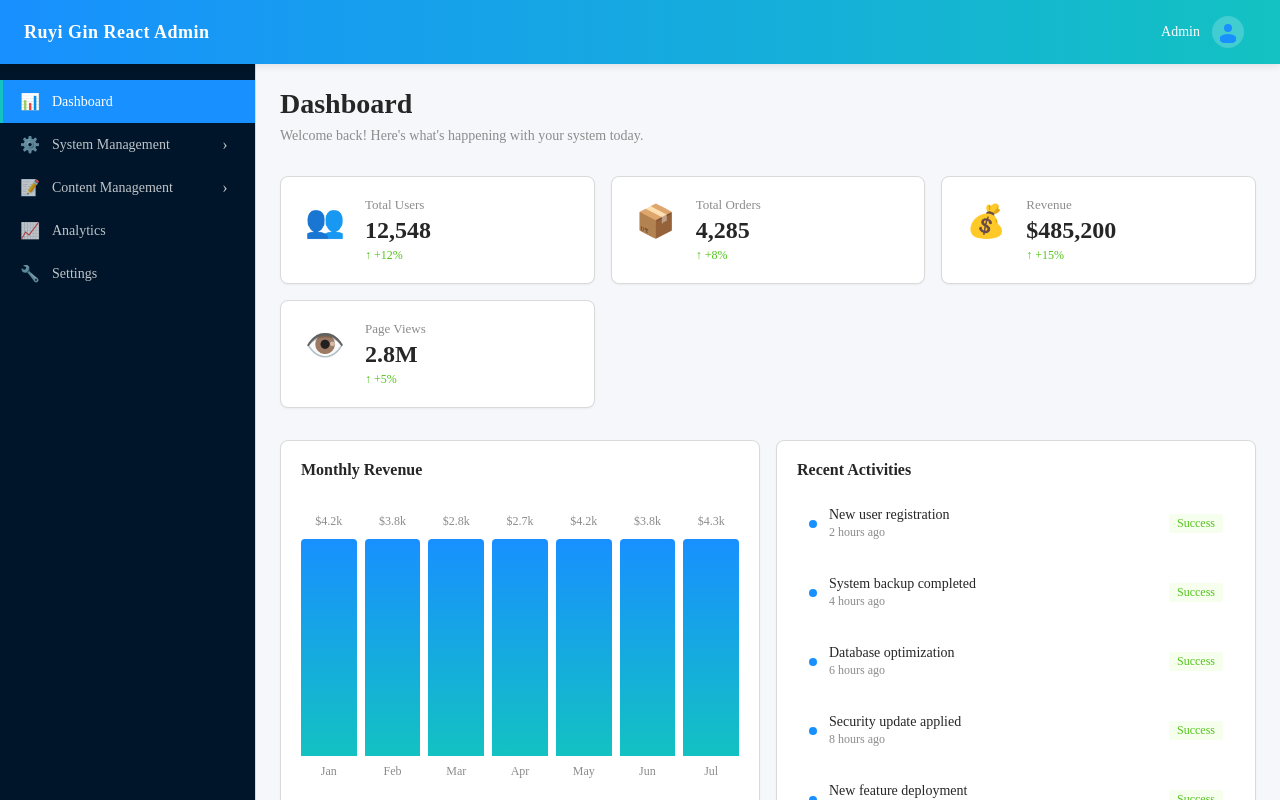
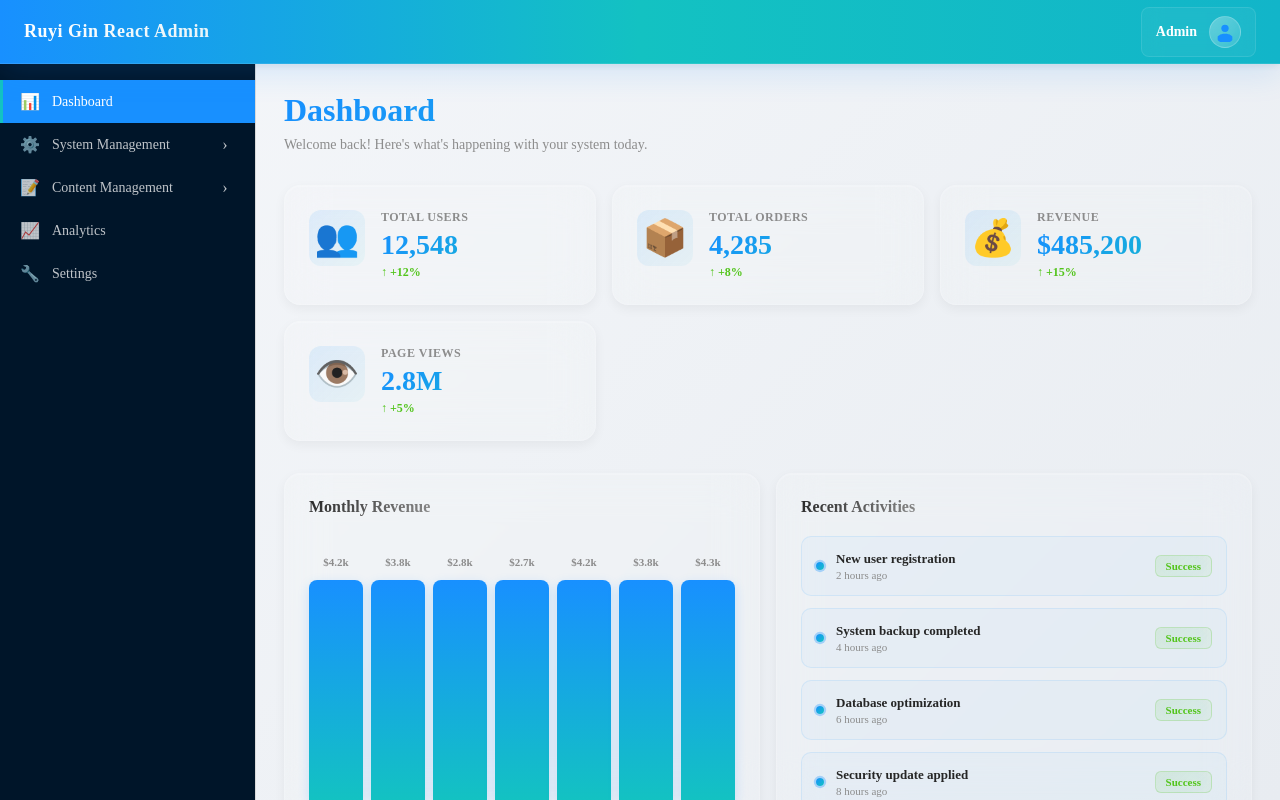
Before and after one commit to Hans-5/RuyiGinReactAdmin, a React (Vite) app in the folder frontend/: page / in a window 1280 px wide. Built offline with nearby package versions, Linux system fonts and the light colour scheme.

Commit message:
feat: Modern UI enhancements - glassmorphism, 3D animations, gradient backgrounds

```diff
--- a/frontend/src/App.css
+++ b/frontend/src/App.css
@@ -1,4 +1,4 @@
-/* Ruyi Guofeng Tech Blue Theme */
+/* Ruyi Guofeng Tech Blue Theme - Modern Enhanced */
 :root {
   --primary-color: #1890ff;
   --secondary-color: #13c2c2;
@@ -11,6 +11,17 @@
   --hover-bg: #f6f7f9;
   --header-height: 64px;
   --sidebar-width: 256px;
+
+  /* Modern enhancements */
+  --glass-bg: rgba(255, 255, 255, 0.08);
+  --glass-bg-light: rgba(255, 255, 255, 0.12);
+  --shadow-sm: 0 4px 12px rgba(0, 0, 0, 0.05);
+  --shadow-md: 0 8px 24px rgba(0, 0, 0, 0.08);
+  --shadow-lg: 0 12px 32px rgba(0, 0, 0, 0.12);
+  --shadow-xl: 0 20px 48px rgba(0, 0, 0, 0.15);
+  --transition-fast: 0.2s cubic-bezier(0.4, 0, 0.2, 1);
+  --transition-normal: 0.3s cubic-bezier(0.4, 0, 0.2, 1);
+  --transition-smooth: 0.5s cubic-bezier(0.4, 0, 0.2, 1);
 }
 
 * {
@@ -35,7 +46,8 @@ html, body {
   flex-direction: column;
   width: 100vw;
   height: 100vh;
-  background-color: var(--background-color);
+  background: linear-gradient(135deg, #f5f7fa 0%, #e8ecf1 100%);
+  background-attachment: fixed;
 }
 
 .app-body {
@@ -51,14 +63,63 @@ html, body {
 }
 
 ::-webkit-scrollbar-track {
-  background: var(--background-color);
+  background: transparent;
 }
 
 ::-webkit-scrollbar-thumb {
-  background: #bfbfbf;
+  background: rgba(189, 189, 189, 0.5);
   border-radius: 4px;
+  backdrop-filter: blur(10px);
 }
 
 ::-webkit-scrollbar-thumb:hover {
-  background: #8c8c8c;
+  background: rgba(140, 140, 140, 0.8);
 }
+
+/* Animations */
+@keyframes fadeInUp {
+  from {
+    opacity: 0;
+    transform: translate3d(0, 20px, 0);
+  }
+  to {
+    opacity: 1;
+    transform: translate3d(0, 0, 0);
+  }
+}
+
+@keyframes glow {
+  0%, 100% {
+    box-shadow: 0 0 0 0 rgba(24, 144, 255, 0.4);
+  }
+  50% {
+    box-shadow: 0 0 0 10px rgba(24, 144, 255, 0);
+  }
+}
+
+@keyframes shimmer {
+  0% {
+    background-position: -1000px 0;
+  }
+  100% {
+    background-position: 1000px 0;
+  }
+}
+
+@keyframes float {
+  0%, 100% {
+    transform: translate3d(0, 0, 0);
+  }
+  50% {
+    transform: translate3d(0, -8px, 0);
+  }
+}
+
+@keyframes pulse-soft {
+  0%, 100% {
+    opacity: 1;
+  }
+  50% {
+    opacity: 0.7;
+  }
+}
--- a/frontend/src/components/Header.css
+++ b/frontend/src/components/Header.css
@@ -3,13 +3,16 @@
   justify-content: space-between;
   align-items: center;
   height: var(--header-height);
-  background: linear-gradient(90deg, #1890ff 0%, #13c2c2 100%);
+  background: linear-gradient(90deg, #1890ff 0%, #13c2c2 50%, #12b5c9 100%);
   color: white;
   padding: 0 24px;
-  box-shadow: 0 2px 8px rgba(0, 0, 0, 0.1);
+  box-shadow: 0 8px 32px rgba(24, 144, 255, 0.15), 0 2px 8px rgba(0, 0, 0, 0.08);
   flex-shrink: 0;
   position: relative;
   z-index: 100;
+  backdrop-filter: blur(10px);
+  border-bottom: 1px solid rgba(255, 255, 255, 0.1);
+  animation: fadeInDown 0.6s var(--transition-normal);
 }
 
 .header-left {
@@ -20,8 +23,13 @@
 
 .logo {
   font-size: 18px;
-  font-weight: 600;
+  font-weight: 700;
   letter-spacing: 0.5px;
+  background: linear-gradient(135deg, #ffffff 0%, #e8f4f8 100%);
+  -webkit-background-clip: text;
+  -webkit-text-fill-color: transparent;
+  background-clip: text;
+  animation: float 6s ease-in-out infinite;
 }
 
 .header-right {
@@ -35,24 +43,48 @@
   align-items: center;
   gap: 12px;
   cursor: pointer;
-  padding: 6px 12px;
-  border-radius: 4px;
-  transition: background-color 0.3s;
+  padding: 8px 14px;
+  border-radius: 8px;
+  transition: all var(--transition-fast);
+  background: rgba(255, 255, 255, 0.05);
+  backdrop-filter: blur(10px);
+  border: 1px solid rgba(255, 255, 255, 0.1);
 }
 
 .user-info:hover {
-  background-color: rgba(255, 255, 255, 0.1);
+  background-color: rgba(255, 255, 255, 0.15);
+  transform: translateY(-2px);
+  box-shadow: 0 8px 20px rgba(0, 0, 0, 0.15);
+  border-color: rgba(255, 255, 255, 0.2);
 }
 
 .username {
   font-size: 14px;
-  font-weight: 500;
+  font-weight: 600;
 }
 
 .avatar {
   width: 32px;
   height: 32px;
   border-radius: 50%;
-  background: rgba(255, 255, 255, 0.2);
+  background: linear-gradient(135deg, rgba(255, 255, 255, 0.3), rgba(255, 255, 255, 0.1));
   padding: 4px;
+  backdrop-filter: blur(10px);
+  border: 1px solid rgba(255, 255, 255, 0.2);
+  transition: all var(--transition-fast);
 }
+
+.avatar:hover {
+  transform: scale(1.05) rotate(5deg);
+}
+
+@keyframes fadeInDown {
+  from {
+    opacity: 0;
+    transform: translate3d(0, -20px, 0);
+  }
+  to {
+    opacity: 1;
+    transform: translate3d(0, 0, 0);
+  }
+}
--- a/frontend/src/components/MainContent.css
+++ b/frontend/src/components/MainContent.css
@@ -3,6 +3,8 @@
   height: 100%;
   overflow-y: auto;
   overflow-x: hidden;
-  background-color: var(--background-color);
-  padding: 24px;
+  background: linear-gradient(135deg, #f5f7fa 0%, #e8ecf1 100%);
+  background-attachment: fixed;
+  padding: 28px;
+  scroll-behavior: smooth;
 }
--- a/frontend/src/pages/Dashboard.css
+++ b/frontend/src/pages/Dashboard.css
@@ -2,6 +2,7 @@
   display: flex;
   flex-direction: column;
   gap: 24px;
+  animation: fadeInUp 0.8s var(--transition-normal);
 }
 
 .dashboard-header {
@@ -9,15 +10,19 @@
 }
 
 .dashboard-header h1 {
-  font-size: 28px;
-  font-weight: 700;
-  color: var(--text-primary);
+  font-size: 32px;
+  font-weight: 800;
+  background: linear-gradient(135deg, #1890ff 0%, #13c2c2 100%);
+  -webkit-background-clip: text;
+  -webkit-text-fill-color: transparent;
+  background-clip: text;
   margin-bottom: 8px;
 }
 
 .dashboard-subtitle {
   font-size: 14px;
   color: var(--text-secondary);
+  font-weight: 500;
 }
 
 /* Stats Grid */
@@ -32,26 +37,38 @@
   display: flex;
   align-items: flex-start;
   gap: 16px;
-  padding: 20px;
-  background-color: var(--surface-color);
-  border-radius: 8px;
-  box-shadow: 0 1px 2px rgba(0, 0, 0, 0.05);
-  border: 1px solid var(--border-color);
-  transition: all 0.3s ease;
+  padding: 24px;
+  background: var(--glass-bg);
+  backdrop-filter: blur(20px);
+  border: 1px solid rgba(255, 255, 255, 0.15);
+  border-radius: 16px;
+  box-shadow: var(--shadow-sm), inset 0 1px 0 rgba(255, 255, 255, 0.2);
+  transition: all var(--transition-normal);
+  transform-style: preserve-3d;
+  perspective: 1000px;
 }
 
 .stat-card:hover {
-  box-shadow: 0 4px 12px rgba(0, 0, 0, 0.08);
-  transform: translateY(-2px);
+  box-shadow: var(--shadow-lg), inset 0 1px 0 rgba(255, 255, 255, 0.2);
+  transform: translateY(-4px) translateZ(0);
+  background: var(--glass-bg-light);
+  border-color: rgba(24, 144, 255, 0.2);
 }
 
 .stat-icon {
-  font-size: 32px;
+  font-size: 36px;
   display: flex;
   align-items: center;
   justify-content: center;
-  min-width: 48px;
-  height: 48px;
+  min-width: 56px;
+  height: 56px;
+  border-radius: 12px;
+  background: linear-gradient(135deg, rgba(24, 144, 255, 0.1), rgba(19, 194, 194, 0.05));
+  transition: all var(--transition-normal);
+}
+
+.stat-card:hover .stat-icon {
+  transform: scale(1.1) rotateZ(10deg);
 }
 
 .stat-info {
@@ -61,22 +78,28 @@
 }
 
 .stat-title {
-  font-size: 13px;
+  font-size: 12px;
   color: var(--text-secondary);
-  font-weight: 500;
+  font-weight: 600;
+  text-transform: uppercase;
+  letter-spacing: 0.5px;
   margin-bottom: 4px;
 }
 
 .stat-value {
-  font-size: 24px;
-  font-weight: 700;
-  color: var(--text-primary);
+  font-size: 28px;
+  font-weight: 800;
+  background: linear-gradient(135deg, var(--primary-color), var(--secondary-color));
+  -webkit-background-clip: text;
+  -webkit-text-fill-color: transparent;
+  background-clip: text;
   margin-bottom: 4px;
 }
 
 .stat-change {
   font-size: 12px;
-  font-weight: 500;
+  font-weight: 600;
+  color: #52c41a;
 }
 
 /* Charts Section */
@@ -88,15 +111,25 @@
 
 .chart-card,
 .table-card {
-  background-color: var(--surface-color);
-  border-radius: 8px;
-  box-shadow: 0 1px 2px rgba(0, 0, 0, 0.05);
-  border: 1px solid var(--border-color);
-  padding: 20px;
+  background: var(--glass-bg);
+  backdrop-filter: blur(20px);
+  border: 1px solid rgba(255, 255, 255, 0.15);
+  border-radius: 16px;
+  box-shadow: var(--shadow-sm), inset 0 1px 0 rgba(255, 255, 255, 0.2);
+  padding: 24px;
+  transition: all var(--transition-normal);
+  animation: fadeInUp 1s var(--transition-normal);
+}
+
+.chart-card:hover,
+.table-card:hover {
+  box-shadow: var(--shadow-lg), inset 0 1px 0 rgba(255, 255, 255, 0.2);
+  transform: translateY(-4px);
+  border-color: rgba(24, 144, 255, 0.15);
 }
 
 .card-header {
-  margin-bottom: 16px;
+  margin-bottom: 20px;
   display: flex;
   justify-content: space-between;
   align-items: center;
@@ -104,8 +137,11 @@
 
 .card-header h3 {
   font-size: 16px;
-  font-weight: 600;
-  color: var(--text-primary);
+  font-weight: 700;
+  background: linear-gradient(135deg, var(--text-primary), var(--text-secondary));
+  -webkit-background-clip: text;
+  -webkit-text-fill-color: transparent;
+  background-clip: text;
   margin: 0;
 }
 
@@ -133,34 +169,40 @@
   gap: 8px;
   flex: 1;
   height: 100%;
+  perspective: 1000px;
 }
 
 .bar-value {
-  font-size: 12px;
+  font-size: 11px;
   color: var(--text-secondary);
   height: 20px;
   display: flex;
   align-items: center;
+  font-weight: 600;
 }
 
 .bar {
   flex: 1;
   background: linear-gradient(180deg, var(--primary-color) 0%, var(--secondary-color) 100%);
-  border-radius: 4px 4px 0 0;
+  border-radius: 8px 8px 0 0;
   min-height: 20px;
   width: 100%;
-  transition: all 0.3s ease;
+  transition: all var(--transition-normal);
+  box-shadow: 0 4px 12px rgba(24, 144, 255, 0.2);
+  cursor: pointer;
+  transform-style: preserve-3d;
 }
 
 .bar:hover {
-  opacity: 0.8;
-  box-shadow: 0 2px 8px rgba(24, 144, 255, 0.3);
+  filter: brightness(1.1);
+  box-shadow: 0 8px 24px rgba(24, 144, 255, 0.35);
+  transform: translateY(-4px) scaleY(1.05);
 }
 
 .bar-label {
-  font-size: 12px;
+  font-size: 11px;
   color: var(--text-secondary);
-  font-weight: 500;
+  font-weight: 600;
 }
 
 /* Activity List */
@@ -176,21 +218,26 @@
   display: flex;
   align-items: center;
   gap: 12px;
-  padding: 12px;
-  border-radius: 4px;
-  transition: background-color 0.2s;
+  padding: 14px;
+  border-radius: 10px;
+  transition: all var(--transition-fast);
+  background: rgba(24, 144, 255, 0.03);
+  border: 1px solid rgba(24, 144, 255, 0.1);
 }
 
 .activity-item:hover {
-  background-color: var(--hover-bg);
+  background: rgba(24, 144, 255, 0.08);
+  border-color: rgba(24, 144, 255, 0.2);
+  transform: translateX(4px);
 }
 
 .activity-dot {
   width: 8px;
   height: 8px;
   border-radius: 50%;
-  background-color: var(--primary-color);
+  background: linear-gradient(135deg, var(--primary-color), var(--secondary-color));
   flex-shrink: 0;
+  animation: glow 2s infinite;
 }
 
 .activity-content {
@@ -198,24 +245,28 @@
 }
 
 .activity-action {
-  font-size: 14px;
+  font-size: 13px;
   color: var(--text-primary);
+  font-weight: 600;
+}
+
+.activity-time {
+  font-size: 11px;
+  color: var(--text-secondary);
+  margin-top: 2px;
   font-weight: 500;
 }
 
-.activity-time {
-  font-size: 12px;
-  color: var(--text-secondary);
-  margin-top: 2px;
-}
-
 .activity-badge {
-  font-size: 12px;
+  font-size: 11px;
   color: #52c41a;
-  background-color: #f6ffed;
-  padding: 2px 8px;
-  border-radius: 2px;
+  background: linear-gradient(135deg, rgba(82, 196, 26, 0.1), rgba(82, 196, 26, 0.05));
+  padding: 4px 10px;
+  border-radius: 6px;
   white-space: nowrap;
+  backdrop-filter: blur(10px);
+  border: 1px solid rgba(82, 196, 26, 0.2);
+  font-weight: 600;
 }
 
 /* Table */
@@ -229,48 +280,60 @@
 }
 
 .simple-table thead {
-  border-bottom: 2px solid var(--border-color);
+  border-bottom: 2px solid rgba(24, 144, 255, 0.1);
 }
 
 .simple-table th {
-  padding: 12px 16px;
+  padding: 14px 16px;
   text-align: left;
-  font-size: 13px;
-  font-weight: 600;
+  font-size: 12px;
+  font-weight: 700;
   color: var(--text-secondary);
-  background-color: var(--hover-bg);
+  background: linear-gradient(135deg, rgba(24, 144, 255, 0.05), rgba(19, 194, 194, 0.02));
+  text-transform: uppercase;
+  letter-spacing: 0.3px;
 }
 
 .simple-table td {
-  padding: 12px 16px;
-  border-bottom: 1px solid var(--border-color);
-  font-size: 14px;
+  padding: 14px 16px;
+  border-bottom: 1px solid rgba(24, 144, 255, 0.08);
+  font-size: 13px;
   color: var(--text-primary);
+  font-weight: 500;
+}
+
+.simple-table tbody tr {
+  transition: all var(--transition-fast);
 }
 
 .simple-table tbody tr:hover {
-  background-color: var(--hover-bg);
+  background: rgba(24, 144, 255, 0.05);
 }
 
 .status-badge {
   display: inline-block;
-  padding: 4px 8px;
-  border-radius: 2px;
-  font-size: 12px;
-  font-weight: 500;
+  padding: 5px 10px;
+  border-radius: 6px;
+  font-size: 11px;
+  font-weight: 600;
+  backdrop-filter: blur(10px);
+  border: 1px solid;
 }
 
 .status-badge.success {
-  background-color: #f6ffed;
+  background: linear-gradient(135deg, rgba(82, 196, 26, 0.1), rgba(82, 196, 26, 0.05));
   color: #52c41a;
+  border-color: rgba(82, 196, 26, 0.2);
 }
 
 .status-badge.warning {
-  background-color: #fffbe6;
+  background: linear-gradient(135deg, rgba(250, 173, 20, 0.1), rgba(250, 173, 20, 0.05));
   color: #faad14;
+  border-color: rgba(250, 173, 20, 0.2);
 }
 
 .status-badge.error {
-  background-color: #fff1f0;
+  background: linear-gradient(135deg, rgba(255, 77, 79, 0.1), rgba(255, 77, 79, 0.05));
   color: #ff4d4f;
+  border-color: rgba(255, 77, 79, 0.2);
 }
```
Also changed, not shown: 5 other files (tests, documents, lock files or other folders).
